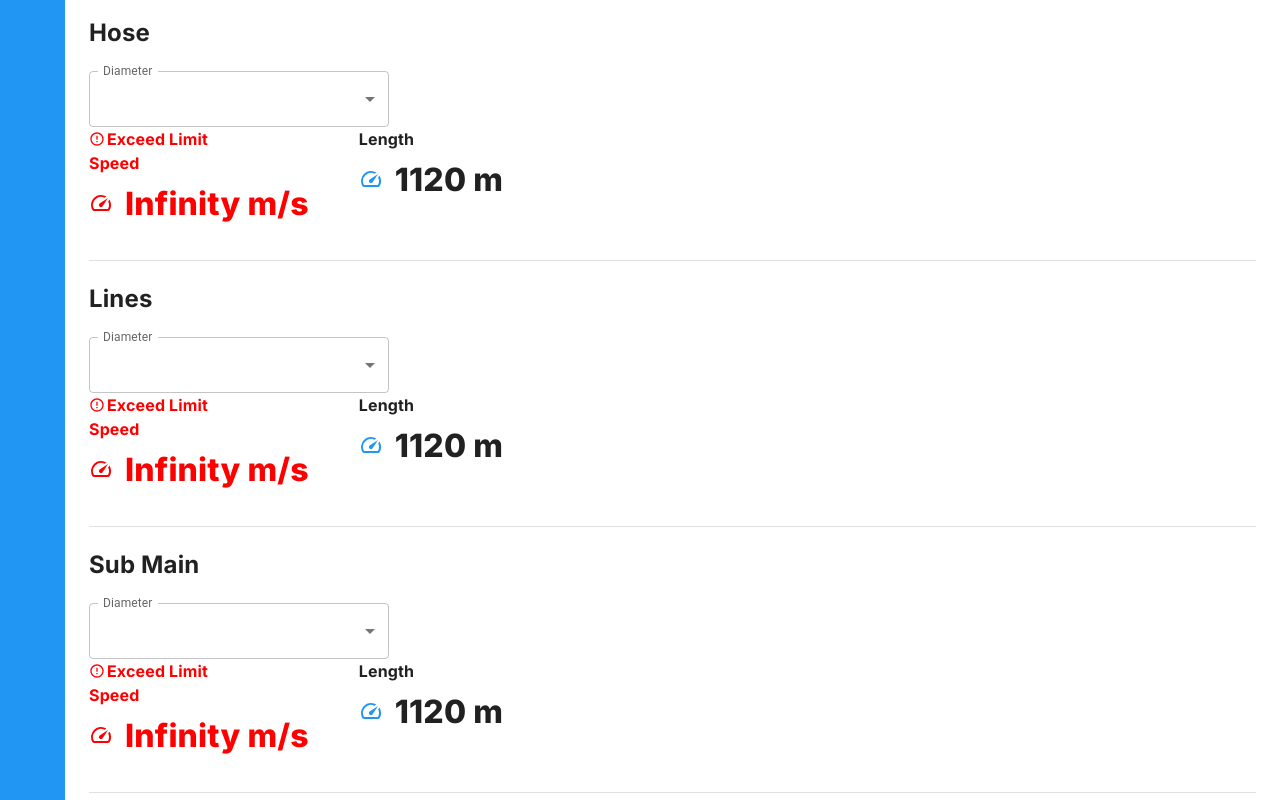
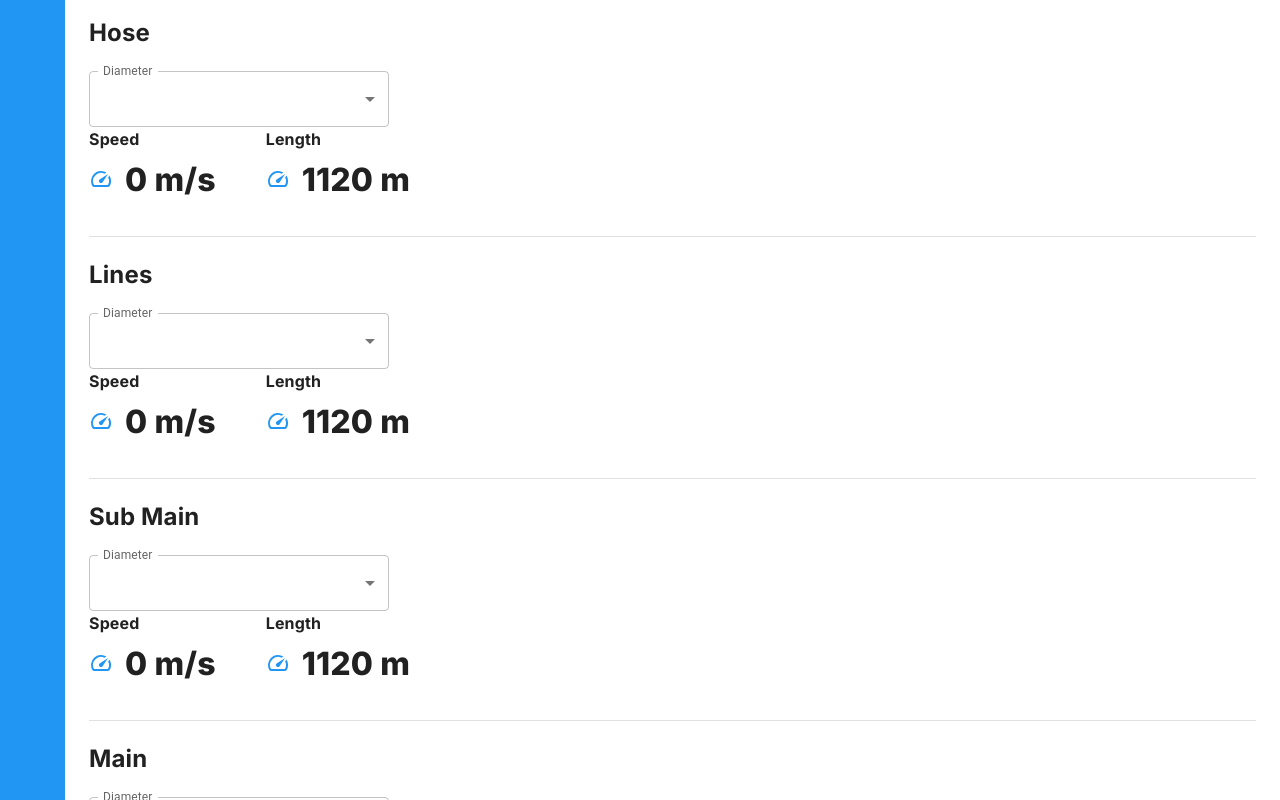
Before and after one commit to abdabdii/hydrology-calculator, a Next.js app: page /planning in a window 1280 px wide. Shown: the part 2340-3140 px from the top of the page. Built offline with nearby package versions, Linux system fonts and the light colour scheme.

Commit message:
if condition to solve infinity problem

```diff
--- a/components/Inventory.js
+++ b/components/Inventory.js
@@ -5,12 +5,13 @@ import { FormGroup, InputAdornment, MenuItem, Select, Typography } from "@mui/ma
 import StartOutlinedIcon from "@mui/icons-material/StartOutlined";
 import { useState } from "react";
 
-
 export default function Inventory({
     qPerRow,
     nOfLinesPerSub,
     nOfSubs,
-    qCrop
+    qCrop,
+    qSubArea,
+    qPump
 }) {
     const [qSprinkler, setQSprinkler] = useState(0);
     const khartomLength = nOfLinesPerSub * nOfSubs;
--- a/components/PipesDropdown.js
+++ b/components/PipesDropdown.js
@@ -7,8 +7,16 @@ import StatPreview from "./StatPreview";
 export default function PipesDropdown ({ q, length, header }) {
     const [diameter, setDiameter] = useState(0)
     const diameterMeter = (diameter*0.0254).toFixed(4)
-    const v = (( q ) / ( 0.78539816339 * (diameterMeter**2) )).toFixed(4)
-    const red =  (v > 2 || v < 1) ? 1 : 0
+    let v = (( q ) / ( 0.78539816339 * (diameterMeter**2) )).toFixed(4)
+    let red = 0
+    if (v === "Infinity") {
+        v = 0
+        red = 0
+    } else if (v > 2 || v < 1) {
+        red = 1
+    } else {
+        red = 0
+    }
 
     return (
         <div >
--- a/components/PlanningResult.js
+++ b/components/PlanningResult.js
@@ -150,6 +150,8 @@ export default function PlanningResult({
           qPerRow={qPerRow}
           nOfSubs={nOfSubs}
           qCrop={q}
+          qSubArea={qSubArea}
+          qPump={qPump}
       />
     </div>
   );
```
